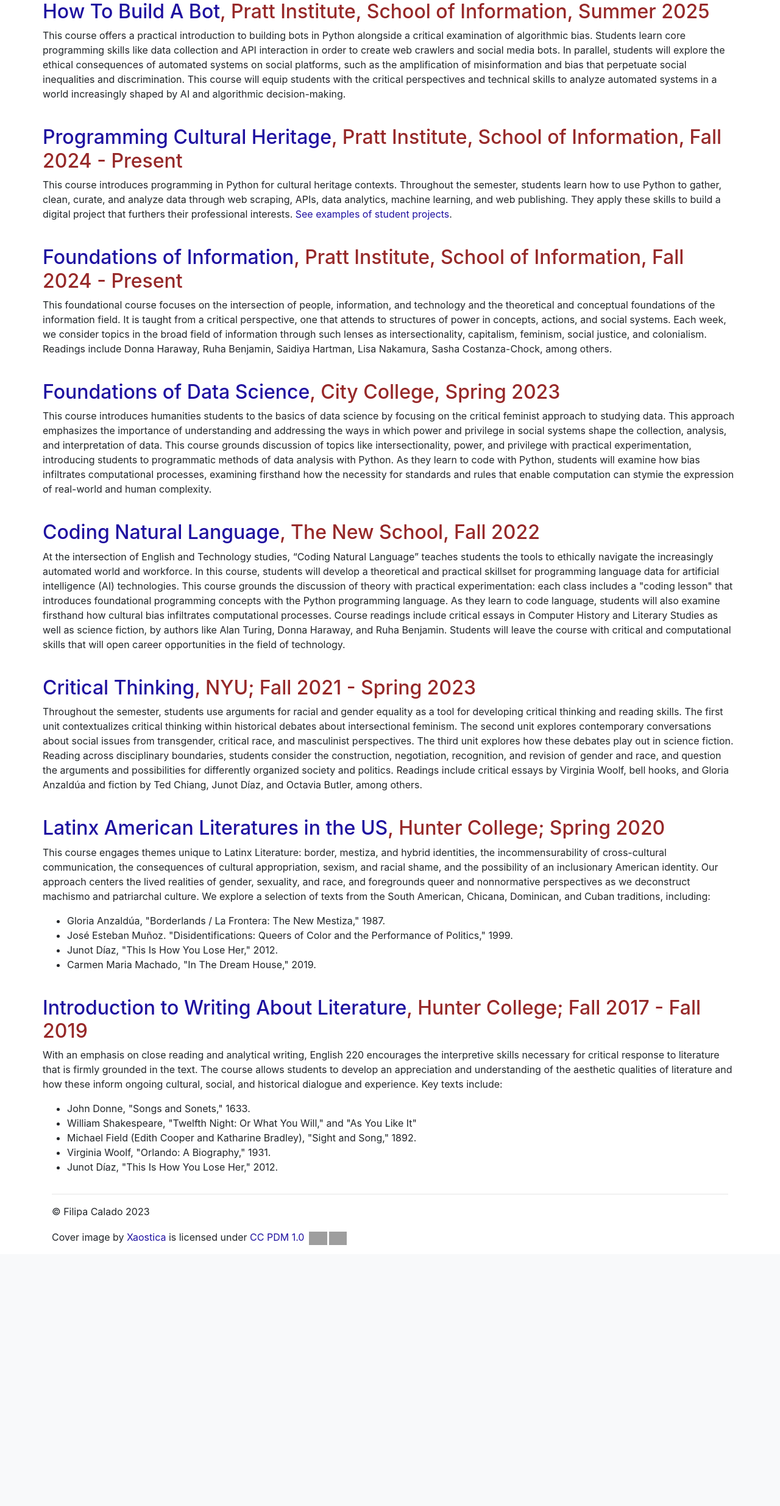
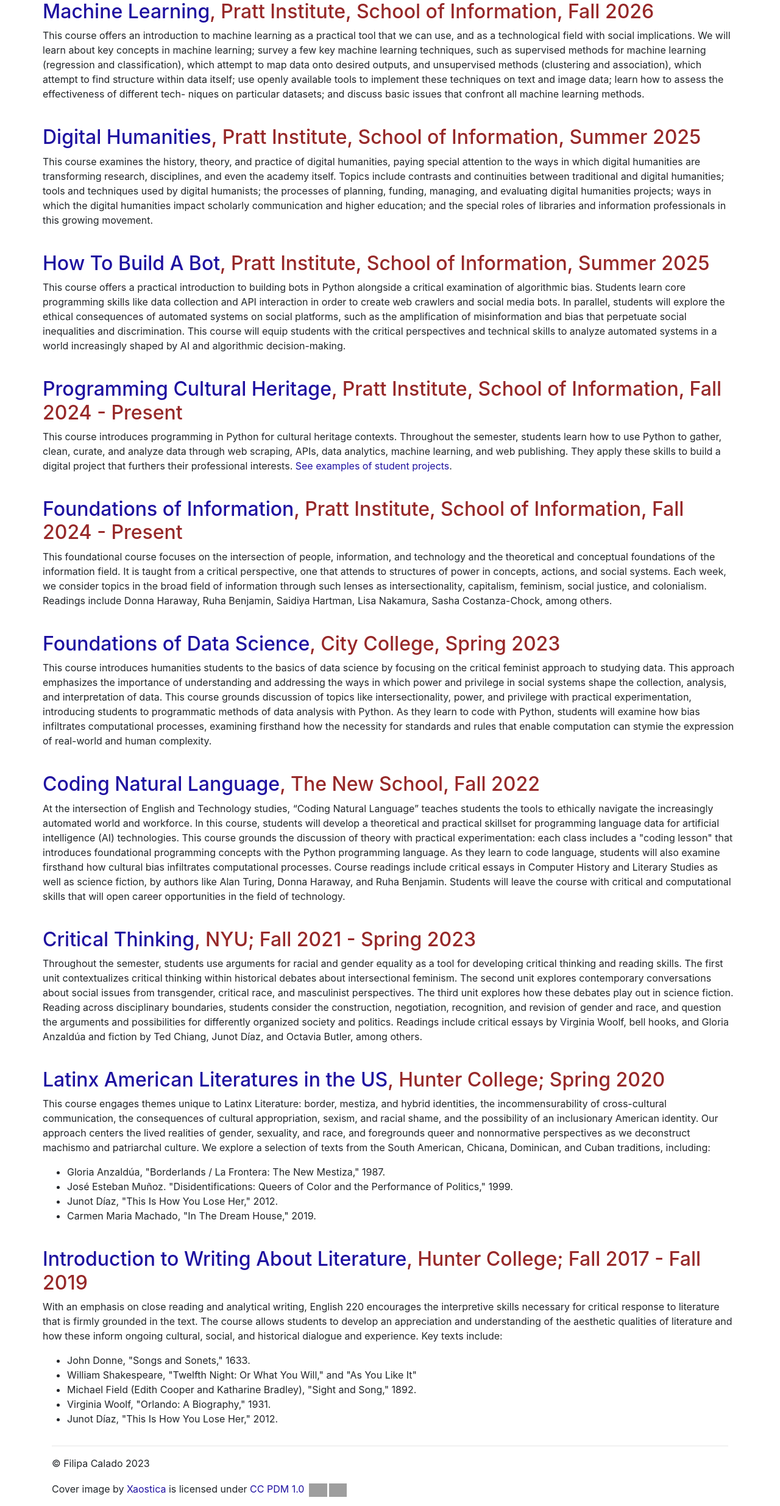
Before and after one commit to gofilipa/filipacalado, a Flask app: page /teach in a window 1280 px wide. Shown: the part 56-2526 px from the top of the page at 61% size. Before the commit the page ends 2098 px from the top, so only its background shows below. Run offline with Flask 3, Linux system fonts and the light colour scheme; some libraries are stand-ins or nearby versions; some web fonts are replaced; grey boxes are pictures that could not be loaded.

Commit message:
updating research and teaching pages

```diff
--- a/templates/teach.html
+++ b/templates/teach.html
@@ -9,6 +9,47 @@
 
 <!---start container-->
 <div class="container">
+
+     <div class="row">
+
+        <h2><a href="https://github.com/gofilipa/656/blob/main/syllabus.pdf">Machine
+        Learning</a>, Pratt Institute, School of Information, Fall
+        2026</h2>
+
+        <p>This course offers an introduction to machine learning as a
+practical tool that we can use, and as a technological field with
+social implications. We will learn about key concepts in machine
+learning; survey a few key machine learning techniques, such as
+supervised methods for machine learning (regression and
+classification), which attempt to map data onto desired outputs, and
+unsupervised methods (clustering and association), which attempt to
+find structure within data itself; use openly available tools to
+implement these techniques on text and image data; learn how to assess
+the effectiveness of different tech- niques on particular datasets;
+and discuss basic issues that confront all machine learning
+methods.</p>
+    </div>
+
+     <br>
+
+<div class="row">
+
+        <h2><a href="https://bit.ly/657-spring2026">Digital Humanities</a>, Pratt Institute, School of Information, Summer 2025</h2>
+
+        <p>This course examines the history, theory, and practice of
+        digital humanities, paying special attention to the ways in
+        which digital humanities are transforming research,
+        disciplines, and even the academy itself. Topics include
+        contrasts and continuities between traditional and digital
+        humanities; tools and techniques used by digital humanists;
+        the processes of planning, funding, managing, and evaluating
+        digital humanities projects; ways in which the digital
+        humanities impact scholarly communication and higher
+        education; and the special roles of libraries and information
+        professionals in this growing movement.</p>
+    </div>
+
+    <br>
 
     <div class="row">
 
```
Also changed, not shown: templates/research.html (+12 -8 lines), 1 other file.
